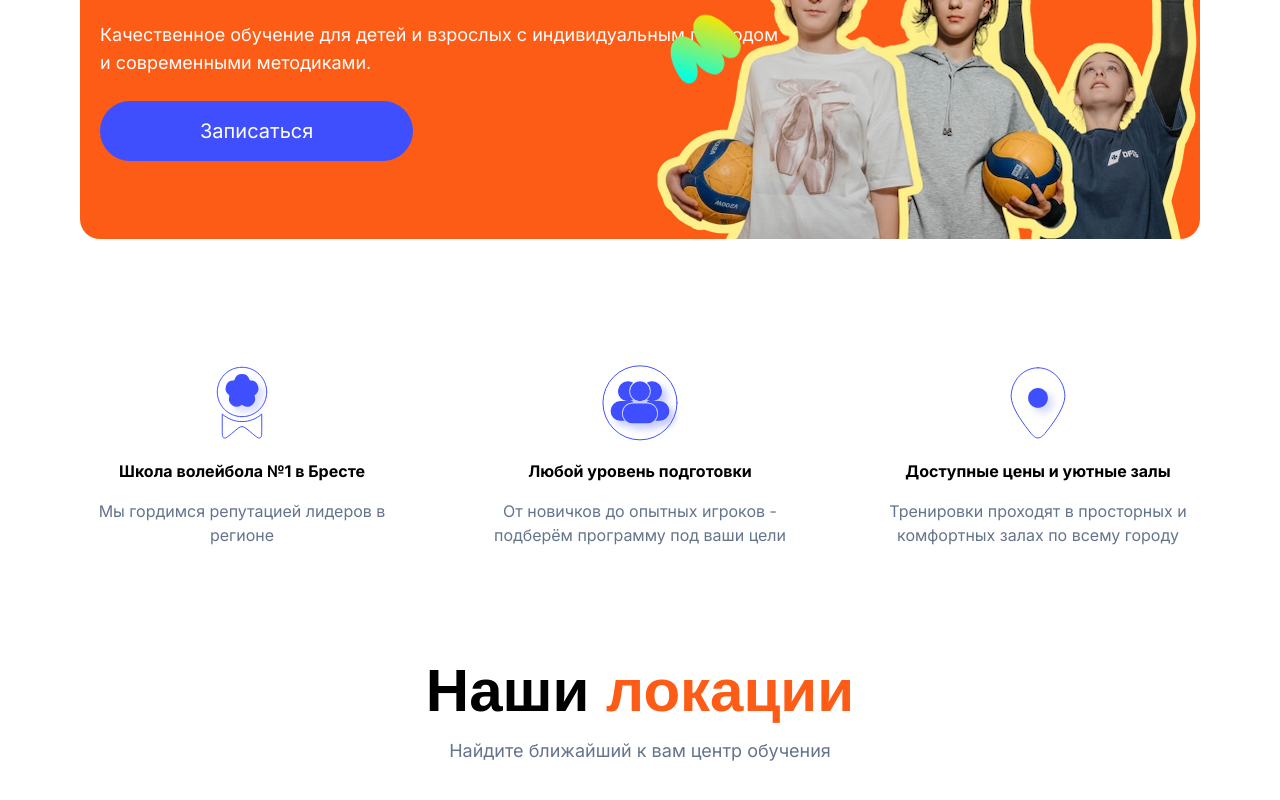
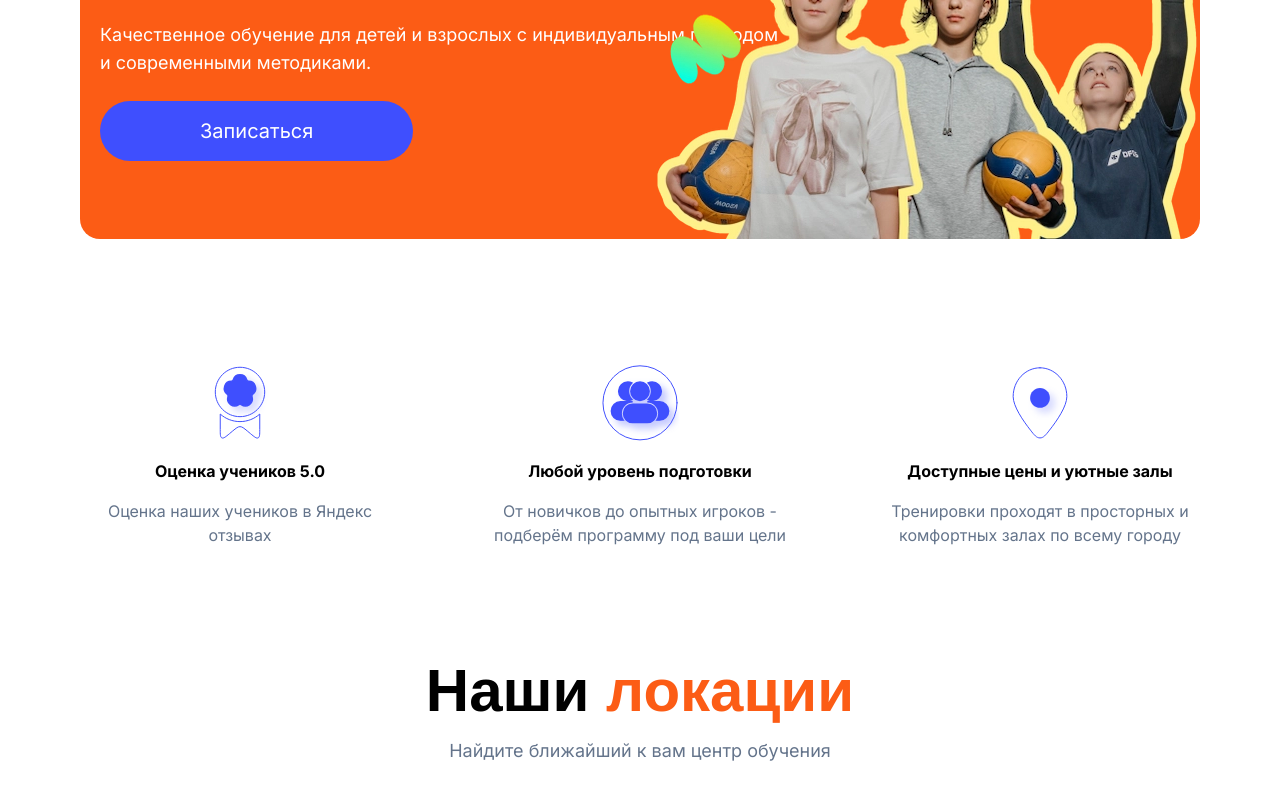
Before and after one commit to evgeniyworkbel/like-volley, a Next.js app: page / in a window 1280 px wide. Shown: the part 422-1222 px from the top of the page. Built offline with nearby package versions, Linux system fonts and the light colour scheme; a web font is replaced by a local one.

Commit message:
feat(widgets, shared): add adwantages table

```diff
--- a/src/widgets/advantages/model/data.ts
+++ b/src/widgets/advantages/model/data.ts
@@ -2,9 +2,9 @@ import { Advantage } from "./types";
 
 export const advantagesData: Advantage[] = [
   {
-    title: "Школа волейбола №1 в Бресте",
+    title: "Оценка учеников 5.0",
     imageSrc: "/advantages/award.svg",
-    description: "Мы гордимся репутацией лидеров в регионе",
+    description: "Оценка наших учеников в Яндекс отзывах",
     alt: "Декоративная картинка медали школы",
   },
   {
--- a/src/widgets/advantages/ui/advantages.tsx
+++ b/src/widgets/advantages/ui/advantages.tsx
@@ -3,12 +3,12 @@ import Image from "next/image";
 
 export function Advantages() {
   return (
-    <section className="flex flex-col items-center gap-12 px-10 py-[74px] text-center text-sm xl:flex-row xl:justify-between xl:gap-0 xl:px-20 xl:text-base">
+    <section className="flex flex-col items-center justify-center gap-12 px-10 py-[74px] text-center text-sm md:flex-row md:flex-wrap xl:justify-between xl:gap-0 xl:px-20 xl:text-base">
       {advantagesData.map(({ title, imageSrc, description, alt }) => {
         return (
           <div
             key={imageSrc}
-            className="flex max-w-[324px] flex-col items-center gap-3 xl:gap-4"
+            className="flex max-w-80 flex-[1_0_calc(50%-24px)] flex-col items-center gap-3 xl:gap-4"
           >
             <Image src={imageSrc} width={80} height={80} alt={alt} />
             <h3 className="font-bold">{title}</h3>
```
